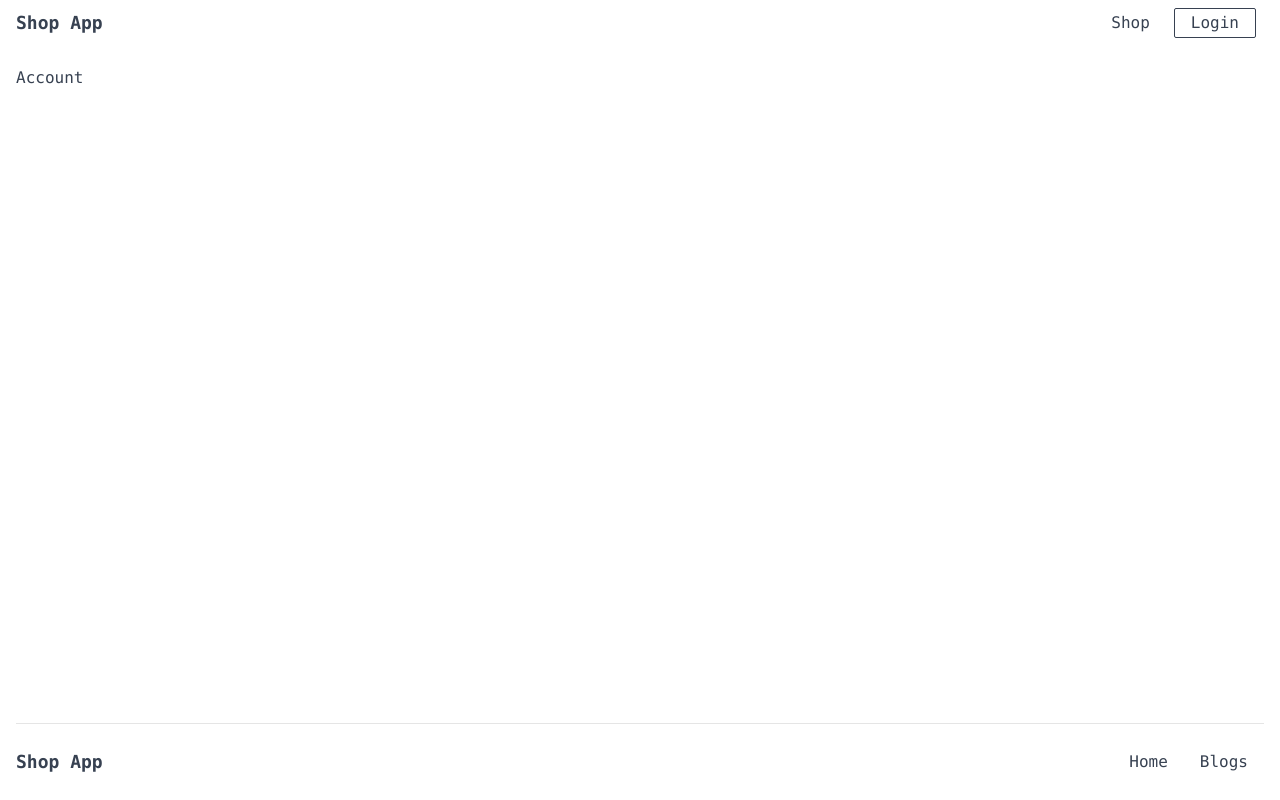
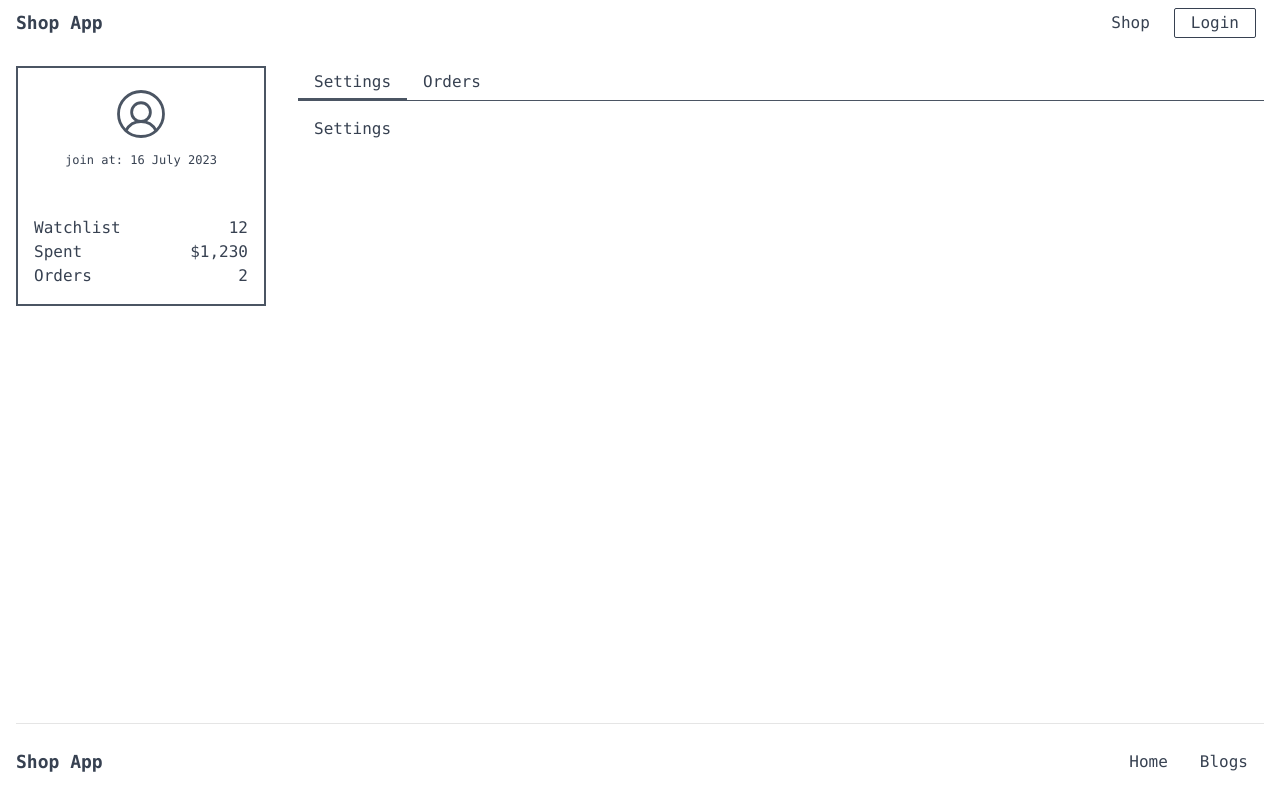
Before and after one commit to erfan-amani/shop-next, a Next.js app: page /account in a window 1280 px wide. Built offline with nearby package versions, Linux system fonts and the light colour scheme; no server answers.

Commit message:
add base code for account page

```diff
--- a/package.json
+++ b/package.json
@@ -9,6 +9,7 @@
     "lint": "next lint"
   },
   "dependencies": {
+    "@headlessui/react": "^1.7.15",
     "@reduxjs/toolkit": "^1.9.5",
     "@types/node": "20.4.1",
     "@types/react": "18.2.14",
@@ -17,6 +18,7 @@
     "axios": "^1.4.0",
     "eslint": "8.44.0",
     "eslint-config-next": "13.4.9",
+    "moment": "^2.29.4",
     "next": "13.4.9",
     "phosphor-react": "^1.4.1",
     "postcss": "8.4.25",
--- /dev/null
+++ b/src/app/account/components/Detail/Orders/index.tsx
@@ -0,0 +1,7 @@
+import React from "react";
+
+const Orders = () => {
+  return <div>Orders</div>;
+};
+
+export default Orders;
--- /dev/null
+++ b/src/app/account/components/Detail/Settings/index.tsx
@@ -0,0 +1,7 @@
+import React from "react";
+
+const Settings = () => {
+  return <div>Settings</div>;
+};
+
+export default Settings;
--- /dev/null
+++ b/src/app/account/components/Detail/index.tsx
@@ -0,0 +1,43 @@
+"use client";
+
+import React from "react";
+import { Tab } from "@headlessui/react";
+import Settings from "./Settings";
+import Orders from "./Orders";
+
+const tabs: { [key: string]: React.ReactNode } = {
+  Settings: <Settings />,
+  Orders: <Orders />,
+};
+
+const Index = () => {
+  return (
+    <div className="">
+      <Tab.Group>
+        <Tab.List className="[&>button]:px-4 [&>button]:py-1 border-b border-gray-600">
+          {Object.keys(tabs).map((key) => (
+            <Tab
+              key={key}
+              className={({ selected }) =>
+                `focus-visible:outline-none ${
+                  selected ? "border-b-2 border-gray-600" : ""
+                }`
+              }
+            >
+              {key}
+            </Tab>
+          ))}
+        </Tab.List>
+
+        <Tab.Panels className="p-4">
+          {Object.values(tabs).map((component, index) => (
+            <Tab.Panel key={index}>{component}</Tab.Panel>
+          ))}
+          <Tab.Panel>Orders</Tab.Panel>
+        </Tab.Panels>
+      </Tab.Group>
+    </div>
+  );
+};
+
+export default Index;
--- /dev/null
+++ b/src/app/account/components/User/index.tsx
@@ -0,0 +1,56 @@
+import React from "react";
+import { appAxios } from "@/utils/setupAxios";
+import { addCookieToHeader } from "@/utils/cookie";
+import { User as UserType } from "@/types/user";
+import { UserCircle } from "@/app/components/Icons";
+import moment from "moment";
+
+const getAccount = async () => {
+  try {
+    const headers = addCookieToHeader();
+    const response = await appAxios.get(`user/profile`, {
+      ...headers,
+    });
+    const data: UserType = response.data;
+
+    return data;
+  } catch (error: any) {
+    return null;
+  }
+};
+
+const Index = async () => {
+  const userData = await getAccount();
+
+  return (
+    <div className="">
+      <div className="flex flex-col items-center justify-center gap-2">
+        <UserCircle size={60} weight="light" className="text-gray-600" />
+
+        <div className="text-center">
+          <p>{userData?.email}</p>
+          <p className="text-xs">
+            join at: {moment(userData?.createdAt).format("DD MMMM YYYY")}
+          </p>
+        </div>
+
+        <div className="w-full [&>div]:flex [&>div]:justify-between mt-10">
+          <div>
+            <p>Watchlist</p>
+            <p>12</p>
+          </div>
+          <div>
+            <p>Spent</p>
+            <p>$1,230</p>
+          </div>
+          <div>
+            <p>Orders</p>
+            <p>2</p>
+          </div>
+        </div>
+      </div>
+    </div>
+  );
+};
+
+export default Index;
--- a/src/app/account/page.tsx
+++ b/src/app/account/page.tsx
@@ -1,25 +1,21 @@
-import { appAxios } from "@/utils/setupAxios";
-import { addCookieToHeader } from "@/utils/cookie";
-
 import React from "react";
-
-const getAccount = async () => {
-  try {
-    const headers = addCookieToHeader();
-    const response = await appAxios.get(`user/profile`, { ...headers });
-
-    return response;
-  } catch (error: any) {
-    return null;
-  }
-};
+import User from "./components/User";
+import Detail from "./components/Detail";
 
 const Account = async () => {
-  const data = await getAccount();
-
-  console.log(data);
-
-  return <div>Account</div>;
+  return (
+    <div>
+      <div className="flex flex-col md:flex-row gap-8">
+        <div className="w-full md:w-[250px] p-4 border-2 border-gray-600">
+          {/* @ts-expect-error Server Component */}
+          <User />
+        </div>
+        <div className="w-full flex-1">
+          <Detail />
+        </div>
+      </div>
+    </div>
+  );
 };
 
 export default Account;
--- a/src/app/components/Icons/index.tsx
+++ b/src/app/components/Icons/index.tsx
@@ -5,6 +5,7 @@ import {
   EyeClosed,
   Eye,
   UserRectangle,
+  UserCircle,
 } from "phosphor-react";
 
-export { ShoppingCartSimple, EyeClosed, Eye, UserRectangle };
+export { ShoppingCartSimple, EyeClosed, Eye, UserRectangle, UserCircle };
--- /dev/null
+++ b/src/types/user.ts
@@ -0,0 +1,7 @@
+export type User = {
+  _id: string;
+  email: string;
+  avatar?: string;
+  createdAt: string;
+  updatedAt: string;
+};
```
Also changed, not shown: 1 other file (tests, documents, lock files or other folders).
